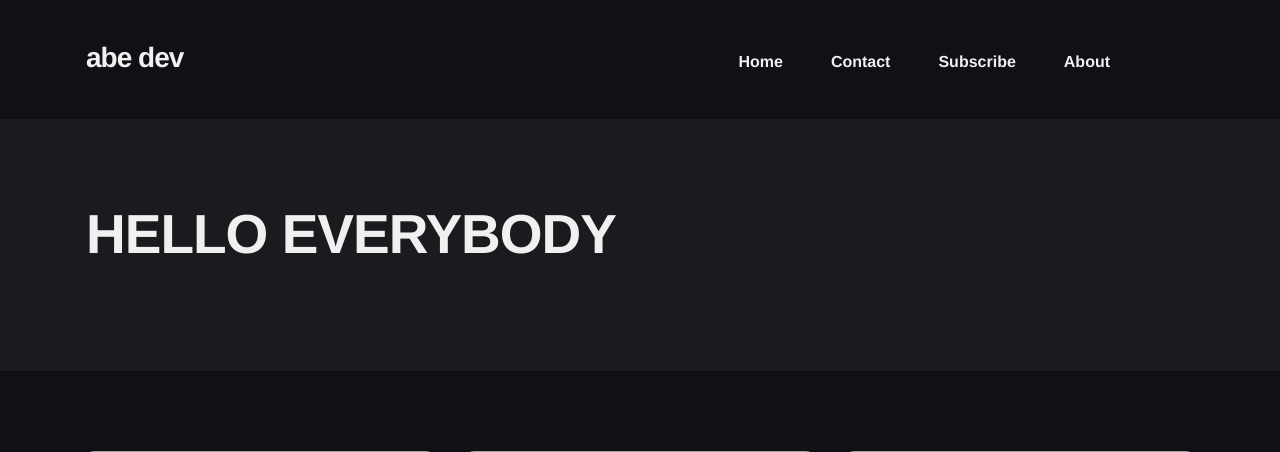
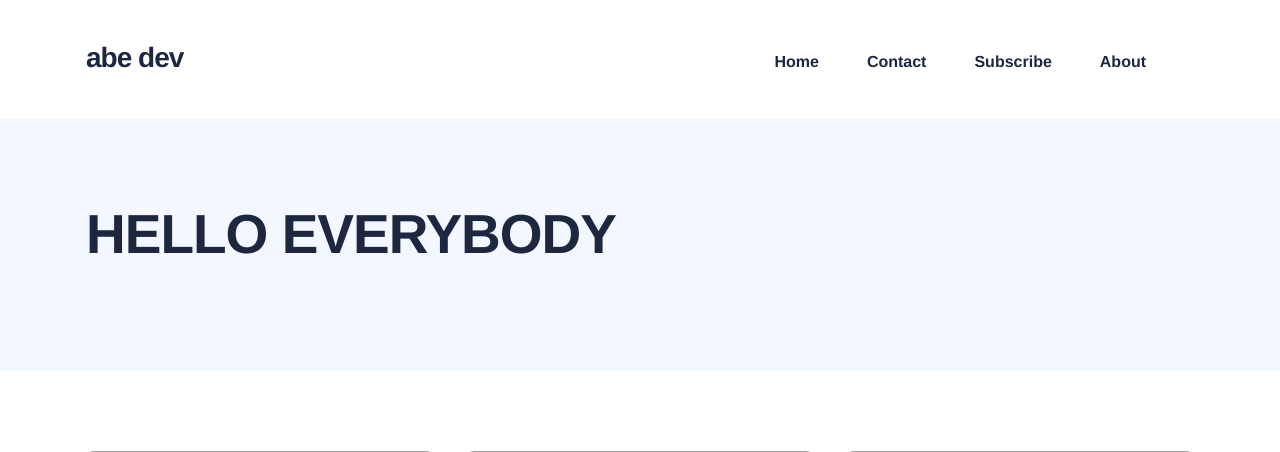
Before and after one commit to abrahambeltran/abrahambeltran.dev, a Django app: page / in a window 1280 px wide. Shown: the top 452 px of the page. Run offline with Django 4.2, Linux system fonts and the light colour scheme; data comes from the database, SQL or seed files in the repository; some libraries are stand-ins or nearby versions; some web fonts are replaced; grey boxes are pictures that could not be loaded.

Commit message:
Focusing on light mode only

```diff
--- /dev/null
+++ b/devblog/blog/static/js/toggles.js
@@ -0,0 +1,84 @@
+document.addEventListener("DOMContentLoaded", function() {
+    'use strict';
+
+    var html = document.querySelector('html'),
+      menuOpenIcon = document.querySelector(".icon__menu"),
+      menuCloseIcon = document.querySelector(".nav__icon-close"),
+      menuList = document.querySelector(".main-nav"),
+      searchOpenIcon = document.querySelector(".icon__search"),
+      searchCloseIcon = document.querySelector(".search__close"),
+      searchInput = document.querySelector(".search__text"),
+      search = document.querySelector(".search"),
+      searchBox = document.querySelector(".search__box"),
+      toggleTheme = document.querySelector(".toggle-theme"),
+      btnScrollToTop = document.querySelector(".top");
+
+
+    /* =======================================================
+    // Menu + Search + Theme Switcher
+    ======================================================= */
+    menuOpenIcon.addEventListener("click", () => {
+      menuOpen();
+    });
+
+    menuCloseIcon.addEventListener("click", () => {
+      menuClose();
+    });
+
+    function menuOpen() {
+      menuList.classList.add("is-open");
+    }
+
+    function menuClose() {
+      menuList.classList.remove("is-open");
+    }
+
+    searchOpenIcon.addEventListener("click", () => {
+      searchOpen();
+    });
+
+    searchCloseIcon.addEventListener("click", () => {
+      searchClose();
+    });
+
+    function searchOpen() {
+      search.classList.add("is-visible");
+      setTimeout(function () {
+        searchInput.focus();
+      }, 250);
+    }
+
+    function searchClose() {
+      search.classList.remove("is-visible");
+    }
+
+    searchBox.addEventListener("keydown", function(event) {
+      if (event.target == this || event.keyCode == 27) {
+        search.classList.remove('is-visible');
+      }
+    });
+
+    if (toggleTheme) {
+      toggleTheme.addEventListener("click", () => {
+        darkMode();
+      });
+    };
+
+
+    // Theme Switcher
+    function darkMode() {
+      if (html.classList.contains('dark-mode')) {
+        html.classList.remove('dark-mode');
+        html.classList.add('light-mode');
+        localStorage.setItem("theme", "light");
+        document.documentElement.removeAttribute("dark");
+        document.documentElement.setAttribute("light", "");
+      } else {
+        html.classList.remove('light-mode');
+        html.classList.add('dark-mode');
+        localStorage.setItem("theme", "dark");
+        document.documentElement.removeAttribute("light");
+        document.documentElement.setAttribute("dark", "");
+      }
+    }
+});
--- a/devblog/blog/static/styles/jost.css
+++ /dev/null
@@ -1,120 +0,0 @@
-/* cyrillic */
-@font-face {
-    font-family: "Jost";
-    font-style: normal;
-    font-weight: 400;
-    font-display: swap;
-    src: url(92zatBhPNqw73oDd4jQmfxIC7w.woff2) format("woff2");
-    unicode-range: U+0301, U+0400-045F, U+0490-0491, U+04B0-04B1, U+2116;
-}
-/* latin-ext */
-@font-face {
-    font-family: "Jost";
-    font-style: normal;
-    font-weight: 400;
-    font-display: swap;
-    src: url(92zatBhPNqw73ord4jQmfxIC7w.woff2) format("woff2");
-    unicode-range: U+0100-024F, U+0259, U+1E00-1EFF, U+2020, U+20A0-20AB,
-        U+20AD-20CF, U+2113, U+2C60-2C7F, U+A720-A7FF;
-}
-/* latin */
-@font-face {
-    font-family: "Jost";
-    font-style: normal;
-    font-weight: 400;
-    font-display: swap;
-    src: url(92zatBhPNqw73oTd4jQmfxI.woff2) format("woff2");
-    unicode-range: U+0000-00FF, U+0131, U+0152-0153, U+02BB-02BC, U+02C6, U+02DA,
-        U+02DC, U+2000-206F, U+2074, U+20AC, U+2122, U+2191, U+2193, U+2212,
-        U+2215, U+FEFF, U+FFFD;
-}
-/* cyrillic */
-@font-face {
-    font-family: "Jost";
-    font-style: normal;
-    font-weight: 500;
-    font-display: swap;
-    src: url(92zatBhPNqw73oDd4jQmfxIC7w.woff2) format("woff2");
-    unicode-range: U+0301, U+0400-045F, U+0490-0491, U+04B0-04B1, U+2116;
-}
-/* latin-ext */
-@font-face {
-    font-family: "Jost";
-    font-style: normal;
-    font-weight: 500;
-    font-display: swap;
-    src: url(92zatBhPNqw73ord4jQmfxIC7w.woff2) format("woff2");
-    unicode-range: U+0100-024F, U+0259, U+1E00-1EFF, U+2020, U+20A0-20AB,
-        U+20AD-20CF, U+2113, U+2C60-2C7F, U+A720-A7FF;
-}
-/* latin */
-@font-face {
-    font-family: "Jost";
-    font-style: normal;
-    font-weight: 500;
-    font-display: swap;
-    src: url(92zatBhPNqw73oTd4jQmfxI.woff2) format("woff2");
-    unicode-range: U+0000-00FF, U+0131, U+0152-0153, U+02BB-02BC, U+02C6, U+02DA,
-        U+02DC, U+2000-206F, U+2074, U+20AC, U+2122, U+2191, U+2193, U+2212,
-        U+2215, U+FEFF, U+FFFD;
-}
-/* cyrillic */
-@font-face {
-    font-family: "Jost";
-    font-style: normal;
-    font-weight: 700;
-    font-display: swap;
-    src: url(92zatBhPNqw73oDd4jQmfxIC7w.woff2) format("woff2");
-    unicode-range: U+0301, U+0400-045F, U+0490-0491, U+04B0-04B1, U+2116;
-}
-/* latin-ext */
-@font-face {
-    font-family: "Jost";
-    font-style: normal;
-    font-weight: 700;
-    font-display: swap;
-    src: url(92zatBhPNqw73ord4jQmfxIC7w.woff2) format("woff2");
-    unicode-range: U+0100-024F, U+0259, U+1E00-1EFF, U+2020, U+20A0-20AB,
-        U+20AD-20CF, U+2113, U+2C60-2C7F, U+A720-A7FF;
-}
-/* latin */
-@font-face {
-    font-family: "Jost";
-    font-style: normal;
-    font-weight: 700;
-    font-display: swap;
-    src: url(92zatBhPNqw73oTd4jQmfxI.woff2) format("woff2");
-    unicode-range: U+0000-00FF, U+0131, U+0152-0153, U+02BB-02BC, U+02C6, U+02DA,
-        U+02DC, U+2000-206F, U+2074, U+20AC, U+2122, U+2191, U+2193, U+2212,
-        U+2215, U+FEFF, U+FFFD;
-}
-/* cyrillic */
-@font-face {
-    font-family: "Jost";
-    font-style: normal;
-    font-weight: 900;
-    font-display: swap;
-    src: url(92zatBhPNqw73oDd4jQmfxIC7w.woff2) format("woff2");
-    unicode-range: U+0301, U+0400-045F, U+0490-0491, U+04B0-04B1, U+2116;
-}
-/* latin-ext */
-@font-face {
-    font-family: "Jost";
-    font-style: normal;
-    font-weight: 900;
-    font-display: swap;
-    src: url(92zatBhPNqw73ord4jQmfxIC7w.woff2) format("woff2");
-    unicode-range: U+0100-024F, U+0259, U+1E00-1EFF, U+2020, U+20A0-20AB,
-        U+20AD-20CF, U+2113, U+2C60-2C7F, U+A720-A7FF;
-}
-/* latin */
-@font-face {
-    font-family: "Jost";
-    font-style: normal;
-    font-weight: 900;
-    font-display: swap;
-    src: url(92zatBhPNqw73oTd4jQmfxI.woff2) format("woff2");
-    unicode-range: U+0000-00FF, U+0131, U+0152-0153, U+02BB-02BC, U+02C6, U+02DA,
-        U+02DC, U+2000-206F, U+2074, U+20AC, U+2122, U+2191, U+2193, U+2212,
-        U+2215, U+FEFF, U+FFFD;
-}
--- a/devblog/blog/static/styles/main.css
+++ b/devblog/blog/static/styles/main.css
@@ -84,7 +84,6 @@ hr {
     overflow: visible;
 }
 pre {
-    background-color: #008080;
     border-radius: 25px;
     font-family: monospace, monospace;
     font-size: 1em;
--- a/devblog/blog/templates/blog/base.html
+++ b/devblog/blog/templates/blog/base.html
@@ -24,38 +24,16 @@
           type="text/css"
           href="{% static 'styles/jost.css' %}"
       />
+
+      <meta name="theme-color" content="#111016">
       <script>
-            if (localStorage.getItem("theme") === "light") {
+
               document.documentElement.setAttribute("light", "");
-                document.documentElement.classList.add("light-mode");
-            } else {
-                document.documentElement.setAttribute("dark", "");
-                document.documentElement.classList.add("dark-mode");
-            }
-            function darkMode() {
-                let element = document.body;
-                element.className = "dark-mode";
-                document.documentElement.setAttribute("dark", "");
-            }
-            function lightMode() {
-                let element = document.body;
-                element.className = "light-mode";
-                document.documentElement.setAttribute("light", "");
-            }
-            function toggleTheme() {
-              var icon = document.getElementById("theme-icon");
+              document.documentElement.classList.toggle("light-mode");
 
-              if (icon.classList.contains("ion-ios-moon")) {
-                // Switch to light mode
-                icon.classList.remove("ion-ios-moon");
-                icon.classList.add("ion-ios-sunny");
-              } else {
-                // Switch to dark mode
-                icon.classList.remove("ion-ios-sunny");
-                icon.classList.add("ion-ios-moon");
-              }
-            }
       </script>
+
+      <script src="{% static 'js/toggles.js' %}"></script>
     </head>
     <body>
         <header class="header" id="top">
@@ -90,9 +68,8 @@
                                             >About</a
                                         >
                                     </li>
-                                    <li class="nav__item nav__item-icon">
+                                    <!--<li class="nav__item nav__item-icon">
                                         <div class="toggle-theme">
-
                                             <div
                                                 class="toggle-moon"
                                                 onclick="darkMode()"
@@ -102,7 +79,7 @@
                                             </div>
                                             <div
                                                 class="toggle-sun"
-                                                onclick="lightMode()"
+                                                onclick="darkMode()"
                                                 title="Enable light mode"
                                             >
                                                 <i
@@ -110,7 +87,7 @@
                                                 ></i>
                                             </div>
                                         </div>
-                                    </li>
+                                    </li>-->
                                 </ul>
                             </div>
                         </nav>
```
Lines whose indentation alone changed are shown as unchanged.
